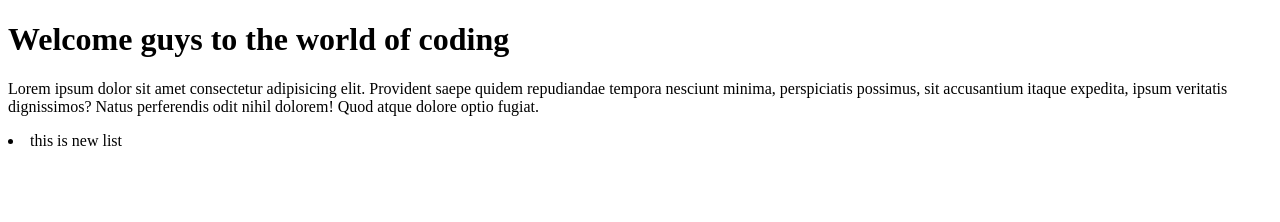
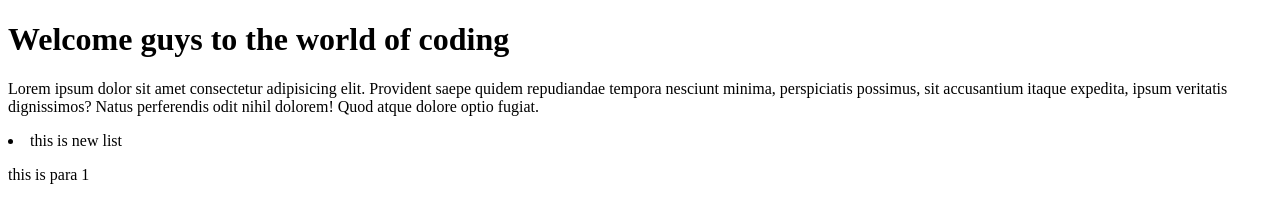
Before and after one commit to sanjeev567/demo1, a plain HTML site: page index.html in a window 1280 px wide. Drawn offline with Linux system fonts and the light colour scheme.

Commit message:
para added

```diff
--- a/index.html
+++ b/index.html
@@ -10,5 +10,6 @@
     <h1>Welcome guys to the world of coding</h1>
     <p>Lorem ipsum dolor sit amet consectetur adipisicing elit. Provident saepe quidem repudiandae tempora nesciunt minima, perspiciatis possimus, sit accusantium itaque expedita, ipsum veritatis dignissimos? Natus perferendis odit nihil dolorem! Quod atque dolore optio fugiat.</p>
     <li>this is new list </li>
+    <p> this is para 1</p>
 </body>
 </html>
```
